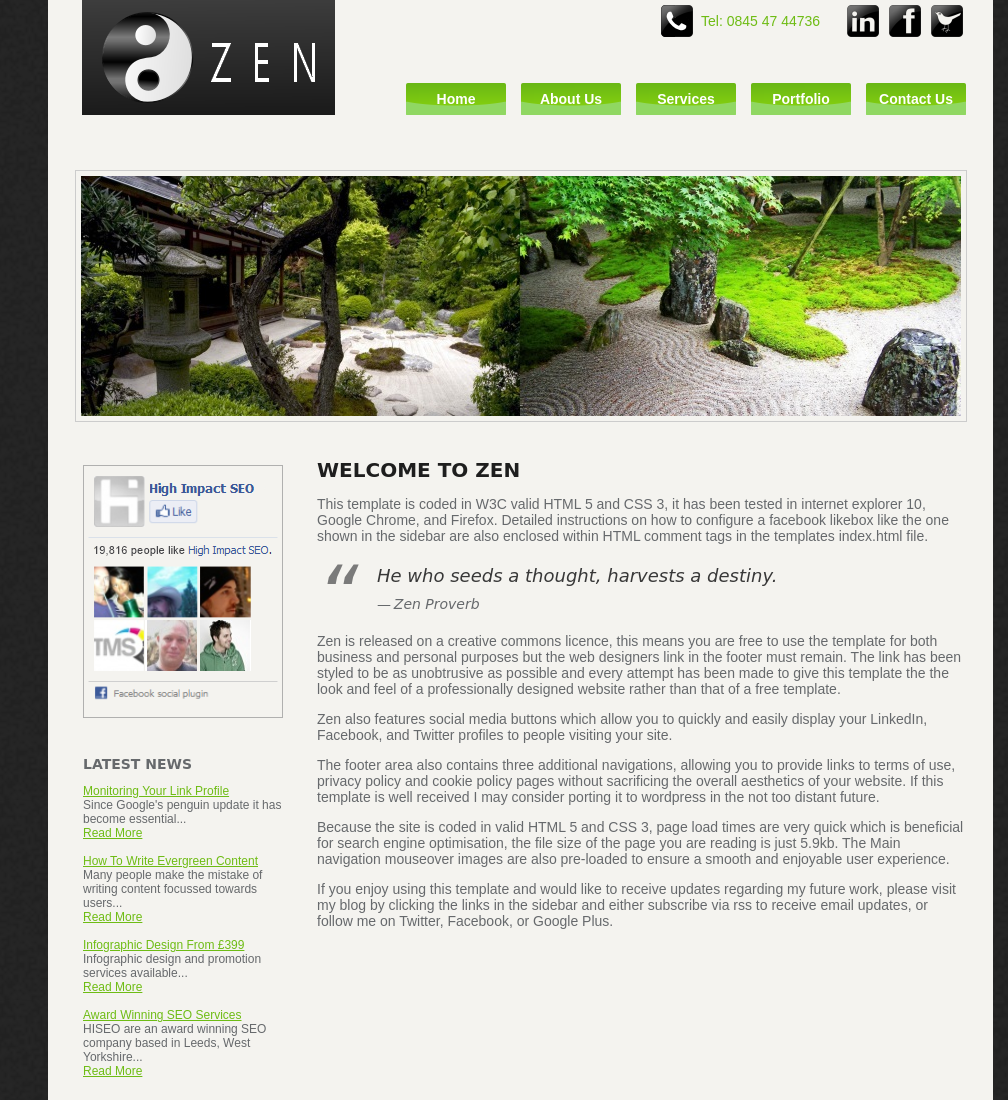
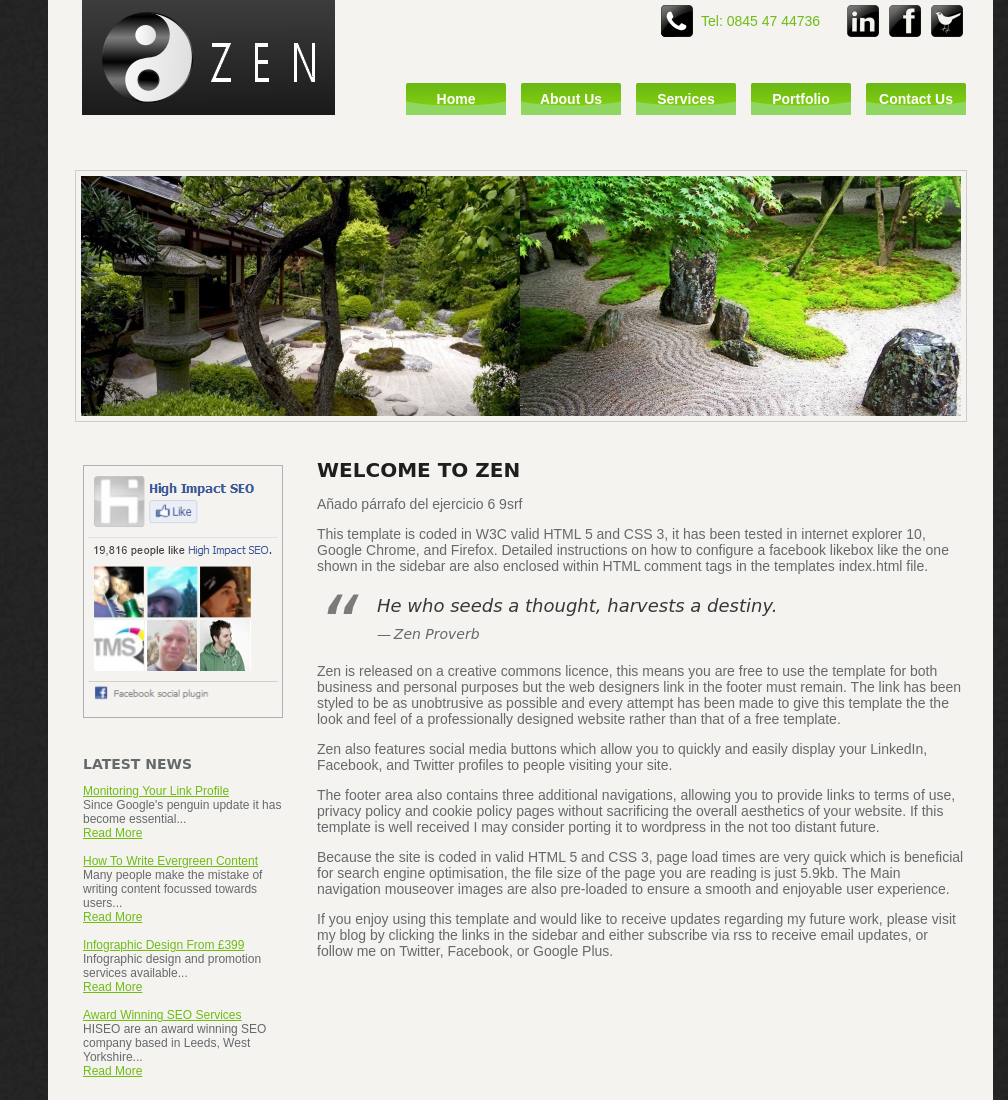
Before and after one commit to salyus2/goal-9srf, a plain HTML site: page index.html in a window 1280 px wide. Shown: the top 1100 px of the page, without its empty margins (272-1280 px from the left). Drawn offline with Linux system fonts and the light colour scheme; a web font is replaced by a local one.

Commit message:
Cambio del ejercicio 6 9srf

```diff
--- a/index.html
+++ b/index.html
@@ -35,6 +35,7 @@
 
 <div class="main">
 <h1>Welcome To ZEN</h1>
+<p> Añado párrafo del ejercicio 6 9srf </p>
 <p>This template is coded in W3C valid HTML 5 and CSS 3, it has been tested in internet explorer 10, Google Chrome, and Firefox. Detailed instructions on how to configure a facebook likebox like the one shown in the sidebar are also enclosed within HTML comment tags in the templates index.html file.</p>
 <blockquote>He who seeds a thought, harvests a destiny.<cite>Zen Proverb</cite></blockquote>
 <p>Zen is released on a creative commons licence, this means you are free to use the template for both business and personal purposes but the web designers link in the footer must remain. The link has been styled to be as unobtrusive as possible and every attempt has been made to give this template the the look and feel of a professionally designed website rather than that of a free template.</p>
```
